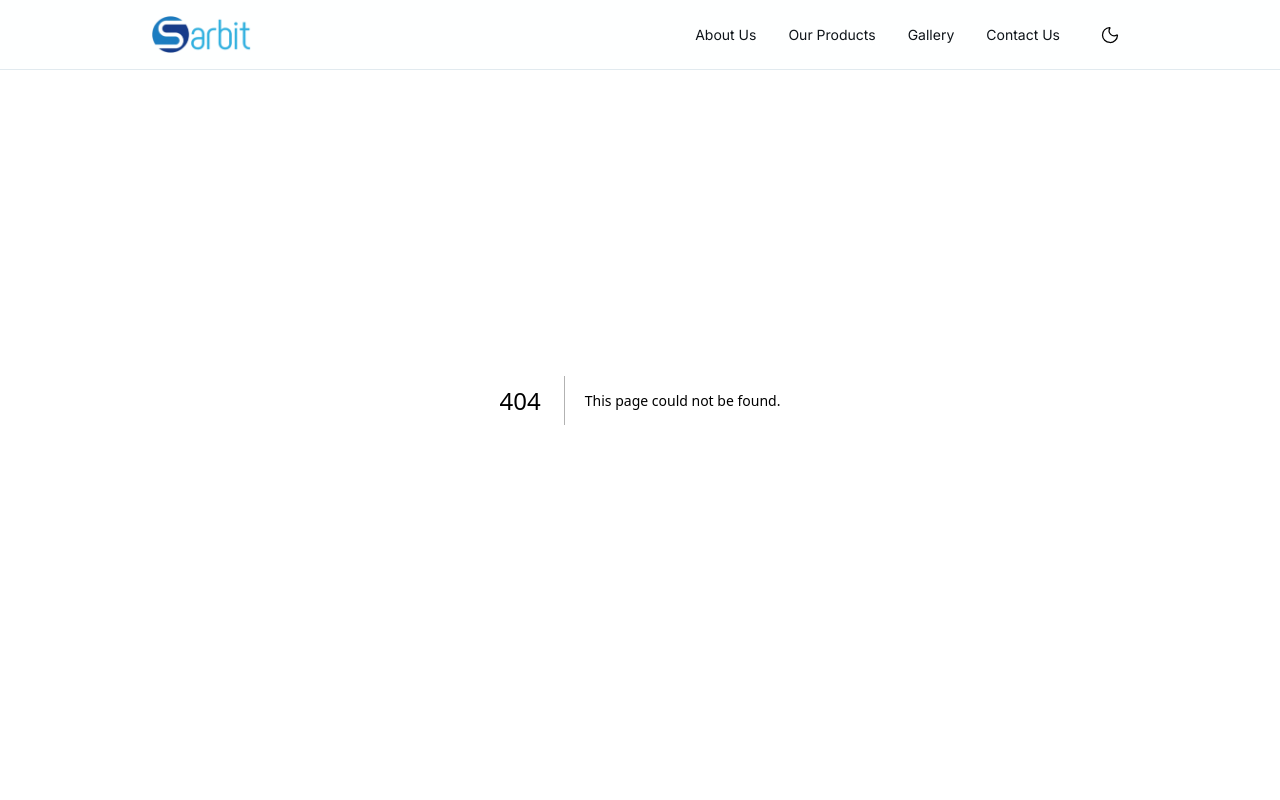
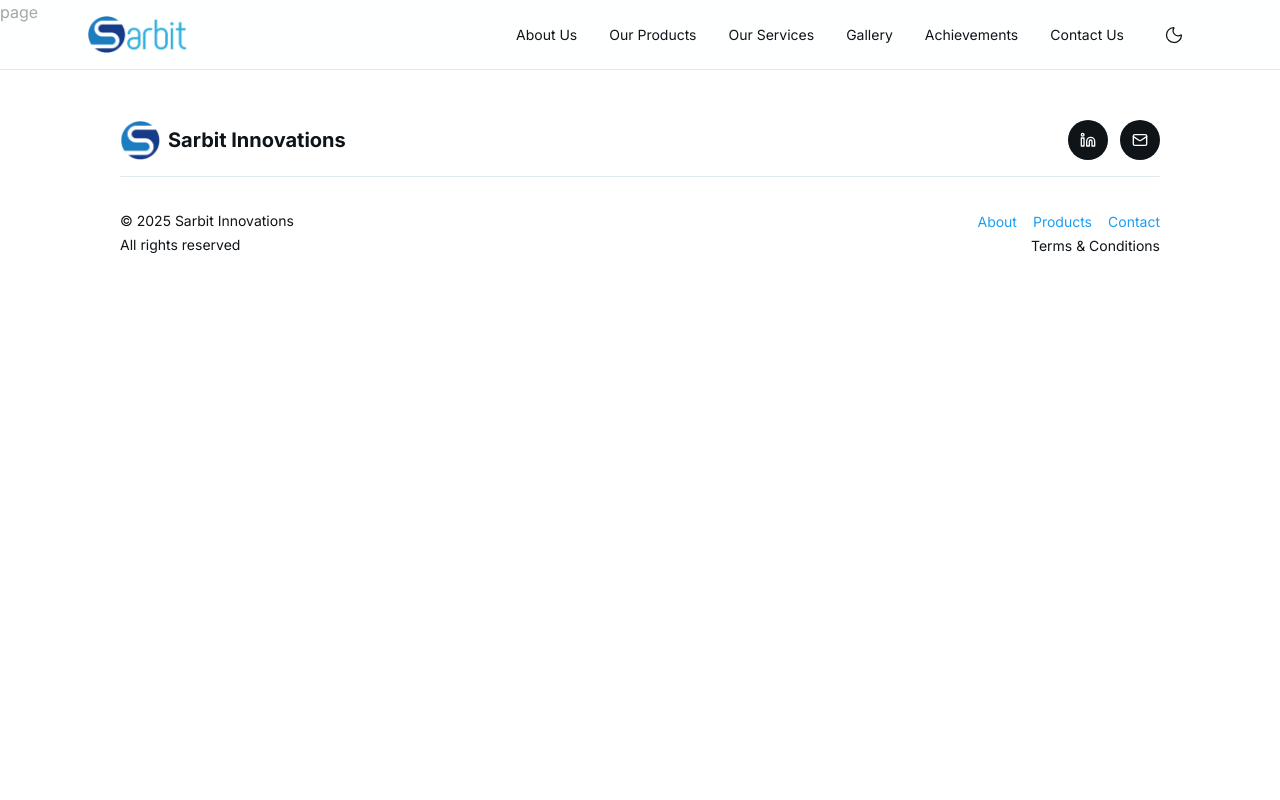
Before and after one commit to deepak5512/Sarbit, a Next.js app: page /services in a window 1280 px wide. Before the commit this address had no page. Shown: the top 800 px of the page. Built offline with nearby package versions, Linux system fonts and the light colour scheme.

Commit message:
Header Modified

```diff
--- /dev/null
+++ b/app/services/page.tsx
@@ -0,0 +1,7 @@
+import React from "react";
+
+const page = () => {
+  return <div>page</div>;
+};
+
+export default page;
--- a/components/header.tsx
+++ b/components/header.tsx
@@ -11,7 +11,9 @@ import { AnimatedThemeToggler } from "./ui/animated-theme-toggler";
 const menuItems = [
   { name: "About Us", href: "/about" },
   { name: "Our Products", href: "/products" },
+  { name: "Our Services", href: "/services" },
   { name: "Gallery", href: "/gallery" },
+  { name: "Achievements", href: "/achievements" },
   { name: "Contact Us", href: "/contact" },
 ];
 
@@ -41,7 +43,7 @@ export const HeroHeader = () => {
           scrolled && "bg-background/50 backdrop-blur-3xl"
         )}
       >
-        <div className="mx-auto max-w-5xl px-6 transition-all duration-300">
+        <div className="mx-auto max-w-6xl px-6 transition-all duration-300">
           <div className="relative flex items-center justify-between py-3 lg:py-4">
             <Link
               href="/"
--- a/components/stats.tsx
+++ b/components/stats.tsx
@@ -19,7 +19,7 @@ export default function StatsSection() {
           </div>
           <div className="space-y-4">
             <div className="text-5xl font-bold">
-              <NumberTicker value={1.7} /> Cr+
+              <NumberTicker value={1.7} decimalPlaces={1} /> Cr+
             </div>
             <p>Grants/Funding Raised</p>
           </div>
```
